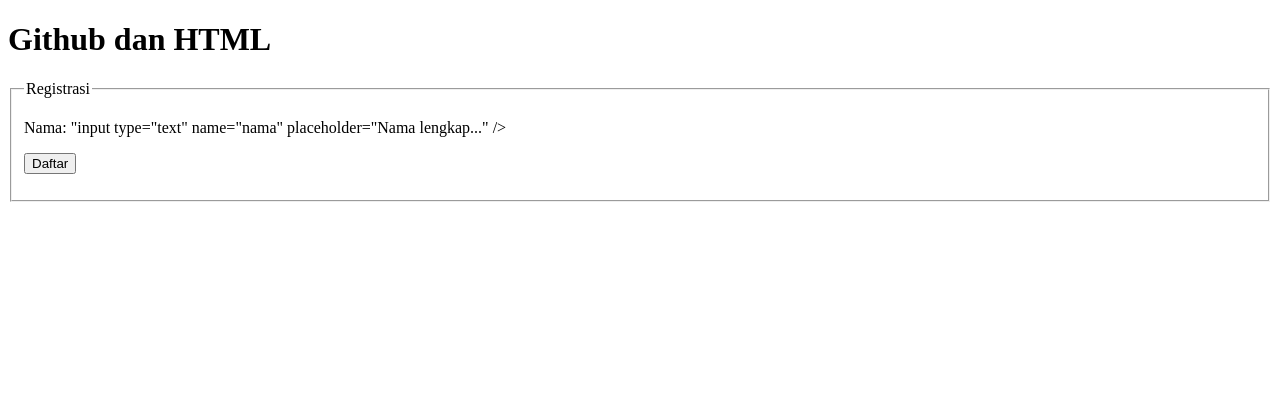
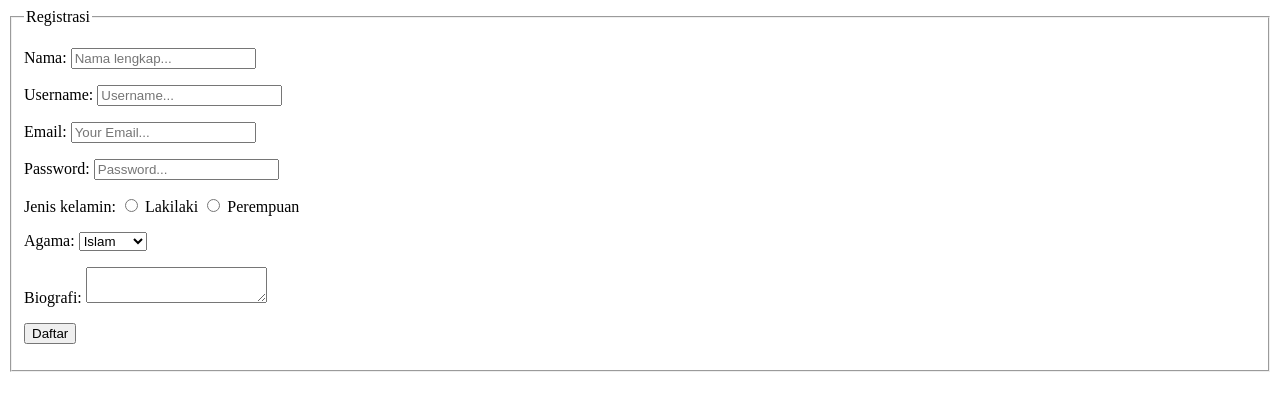
Before and after one commit to EllisyiaStevanie/PTS-GENAP, a plain HTML site: page Index.html in a window 1280 px wide. Drawn offline with Linux system fonts and the light colour scheme.

Commit message:
Ubah ke-2

```diff
--- a/Index.html
+++ b/Index.html
@@ -1,16 +1,48 @@
 <!DOCTYPE html>
 <html>
 <head>
-<title>github dan html</title>
+<title>Registrasi</title>
 </head>
 <body>
-<h1>Github dan HTML</h1>
 <form action="contact.php" method="POST">
 <fieldset>
 <legend>Registrasi</legend>
 <p>
 <label>Nama:</label>
-"input type="text" name="nama" placeholder="Nama lengkap..." />
+<input type="text" name="nama" placeholder="Nama lengkap..." />
+</p>
+<p>
+<label>Username:</label>
+<input type="text" name="username" placeholder="Username..." />
+</p>
+<p>
+<label>Email:</label>
+<input type="email" name="email" placeholder="Your Email..." />
+</p>
+<p>
+<label>Password:</label>
+<input type="password" name="password" placeholder="Password..." />
+</p>
+<p>
+<label>Jenis kelamin:</label>
+<label><input type="radio" name="jenis_kelamin" value="laki-laki" />
+Lakilaki</label>
+<label><input type="radio" name="jenis_kelamin" value="perempuan" />
+Perempuan</label>
+</p>
+<p>
+<label>Agama:</label>
+<select name="agama">
+<option value="islam">Islam</option>
+<option value="kristen">Kristen</option>
+<option value="hindu">Hindu</option>
+<option value="buddha">Buddha</option>
+</select>
+</p>
+<p>
+<label>Biografi:</label>
+<textarea name="biografi"></textarea>
+</p>
 <p>
 <input type="submit" name="submit" value="Daftar" />
 </p>
```
